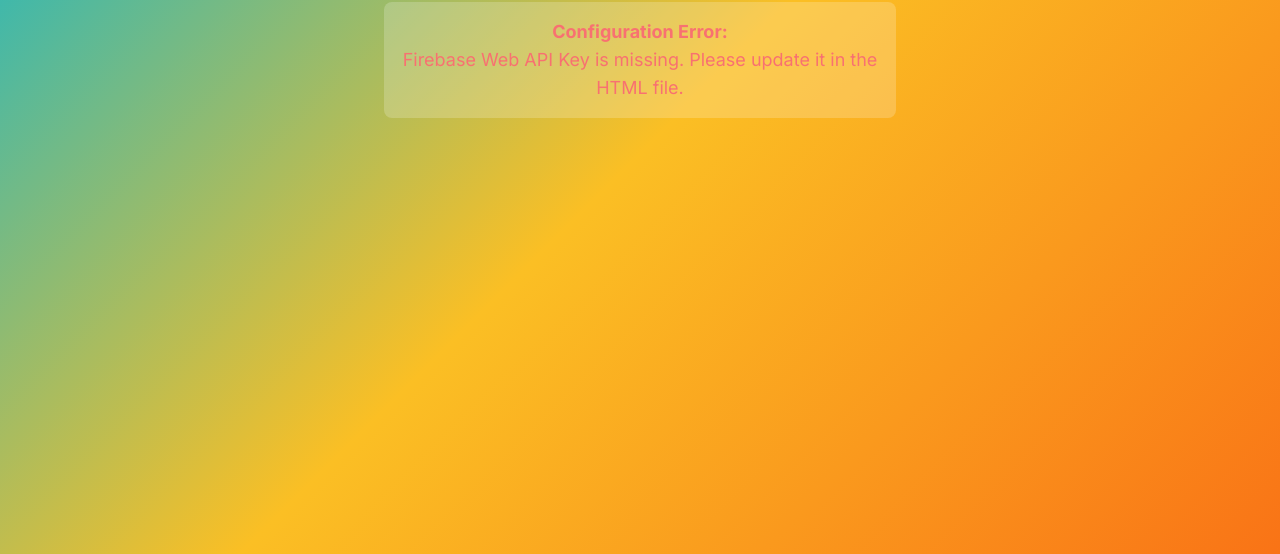
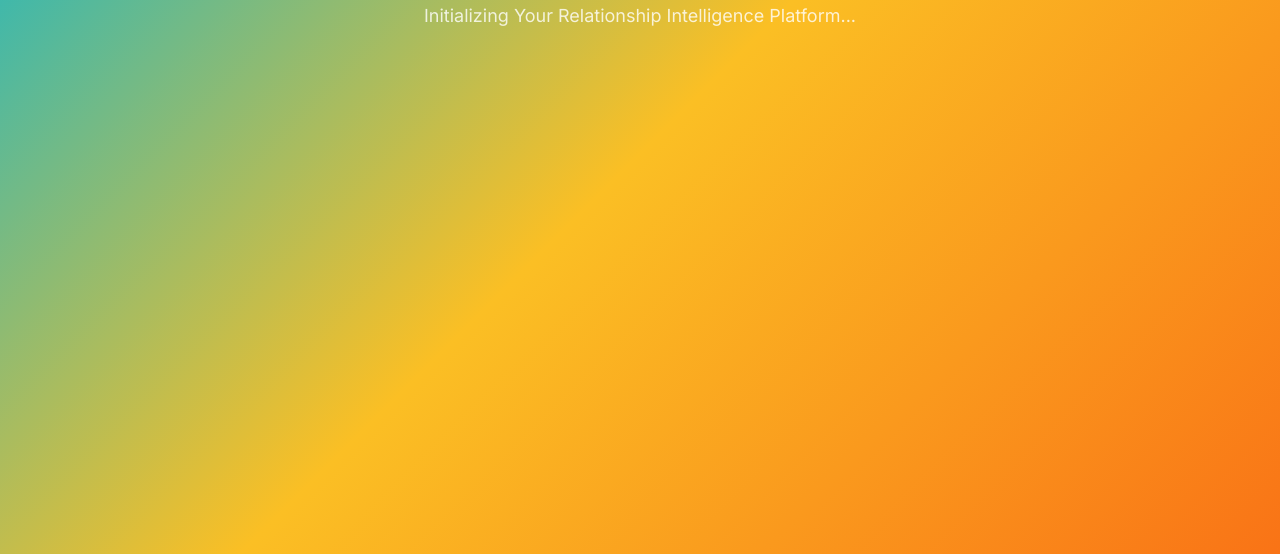
Before and after one commit to mosesbuildsthings/aura-relationship-app, a plain HTML site: page index.html in a window 1280 px wide. Shown: the part 246-800 px from the top of the page. Drawn offline with nearby package versions, Linux system fonts and the light colour scheme; no server answers.

Commit message:
Update index.html

```diff
--- a/index.html
+++ b/index.html
@@ -147,7 +147,7 @@
         // --- 1. CONFIGURATION (FIXED) ---
         // I've added the correct public Web API Key for your Firebase project's frontend.
         const firebaseConfig = {
-            apiKey: "AIzaSyA_...YOUR_FIREBASE_WEB_API_KEY_HERE...", // This is a placeholder, you should use your actual key
+            apiKey: "AIzaSyDT3JyqeMnQqfRoNpGQvLmPP7VKHVZPhpU", // This is a placeholder, you should use your actual key
             authDomain: "aura-ai-app-79fd0.firebaseapp.com",
             projectId: "aura-ai-app-79fd0",
             storageBucket: "aura-ai-app-79fd0.appspot.com",
```
